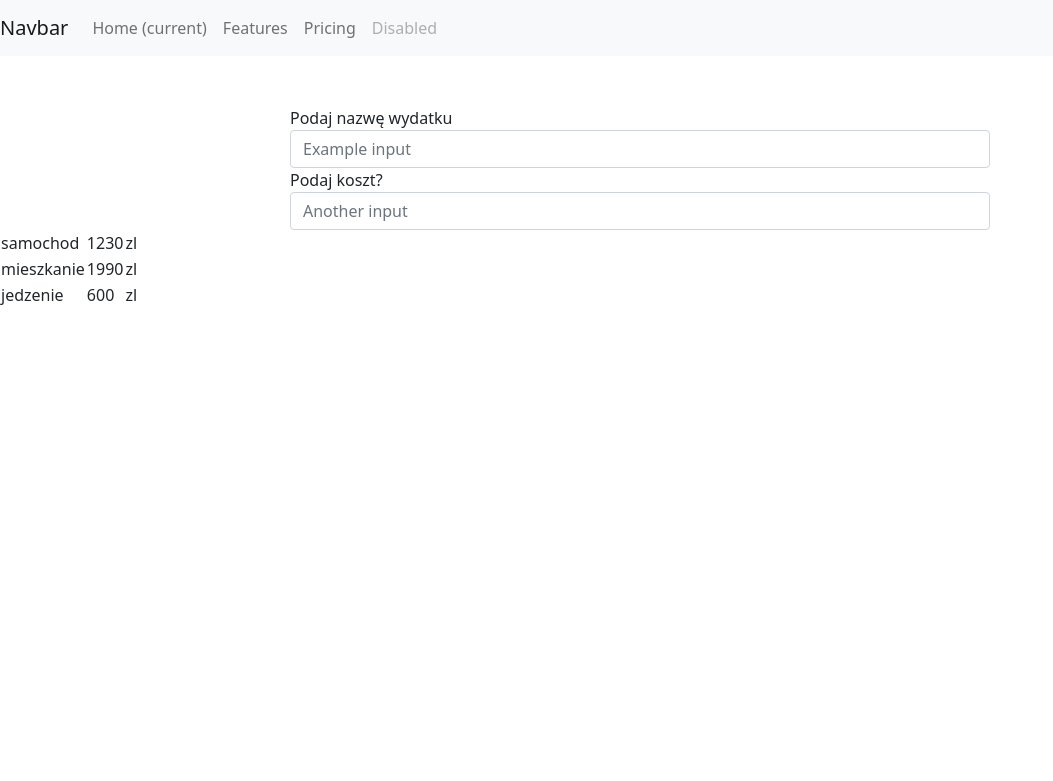
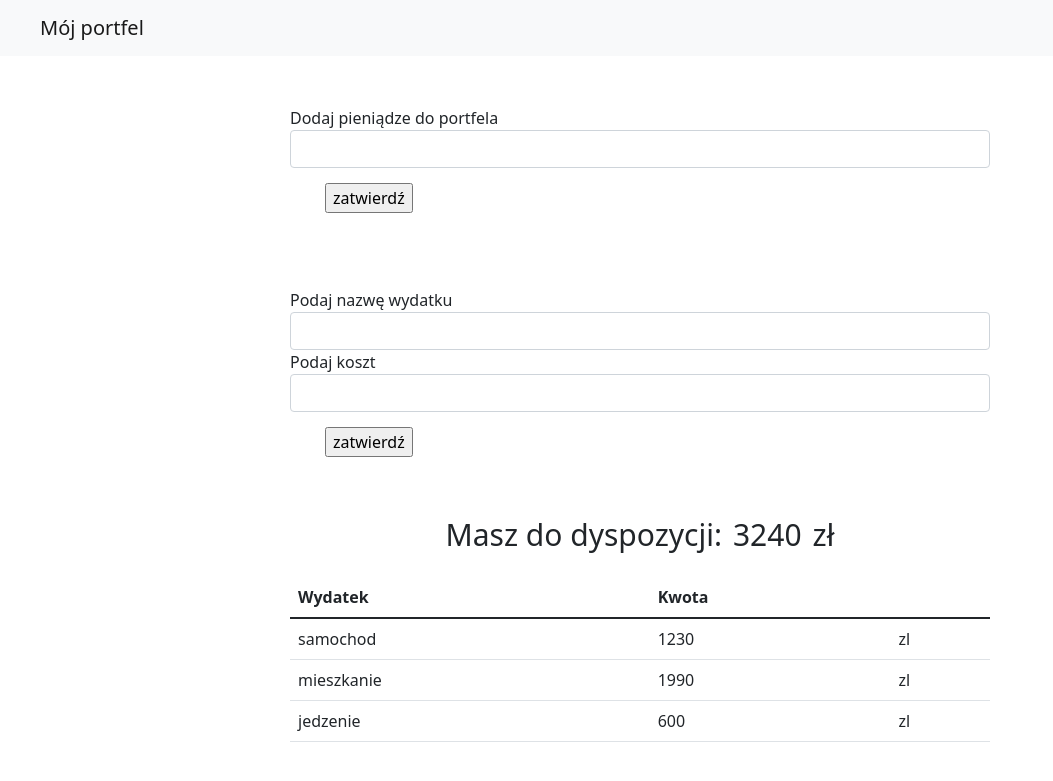
Before and after one commit to arekkopczynski/cdv-pai, a Flask app: page / in a window 1280 px wide. Shown: the top 781 px of the page, without its empty margins (0-1053 px from the left). Run offline with Flask 2, Linux system fonts and the light colour scheme.

Commit message:
front page

```diff
--- a/aaa/app.py
+++ b/aaa/app.py
@@ -9,23 +9,82 @@ data = (
         ('jedzenie', 600),
     )
 
+
+money = 3240
+
 @app.route('/')
 def index_base():
-    return render_template('index_base.html', expenditures=data)
+    return render_template('index_base.html', expenditures=data, money=money)
+
+
+@app.route('/', methods=['POST'])
+def my_money():
+    moneey = request.form['moneyy']
+    global money
+    money += int(moneey)
+    return render_template('index_base.html',expenditures=data, money=money)
 
 
 
-@app.route('/indexx', methods=['GET','POST'])
-def indexx():
-    if request.method == 'GET':
-        return render_template('indexx.html')
-    else:
-        pierwszy_input = 'tak'
-        if 'pierwszy_input' in request.form:
-            pierwszy_input = request.form['pierwszy_input']
 
-        drugi = 100
-        if 'drugi' in request.form:
-            drugi = request.form['drugi']
 
-        return render_template('index_result.html', kasa=pierwszy_input, drugie=drugi)
+
+
+
+
+
+
+
+
+
+
+
+
+
+
+# from flask import Flask, render_template, url_for, request
+
+
+# app = Flask(__name__)
+
+##tu muszą być dane za bazy danych do zmiennej data
+# data = (
+#         ('samochod', 1230),
+#         ('mieszkanie', 1990),
+#         ('jedzenie', 600),
+#         ('zwierzęta', 200),
+#     )
+
+##tu muszą być dane za bazy danych do zmiennej money
+
+# global money
+# money = 3240
+
+
+# @app.route('/')
+# def index_base():
+#     return render_template('index_base.html', expenditures=data, money=money)
+
+
+# @app.route('/', methods=['POST'])
+# def my_form_post():
+#     moneey = request.form['moneyy']
+#     updatedMoney = money + int(moneey)
+#     return render_template('index_base.html', expenditures=data, money=updatedMoney)
+
+
+
+# @app.route('/indexx', methods=['GET','POST'])
+# def indexx():
+#     if request.method == 'GET':
+#         return render_template('indexx.html')
+#     else:
+#         pierwszy_input = 'tak'
+#         if 'pierwszy_input' in request.form:
+#             pierwszy_input = request.form['pierwszy_input']
+
+#         drugi = 100
+#         if 'drugi' in request.form:
+#             drugi = request.form['drugi']
+
+#         return render_template('index_result.html', kasa=pierwszy_input, drugie=drugi)
--- a/aaa/templates/base.html
+++ b/aaa/templates/base.html
@@ -6,23 +6,23 @@
 </head>
 <body>
     <nav class="navbar navbar-expand-lg navbar-light bg-light">
-        <a class="navbar-brand" href="#">Navbar</a>
+        <a class="navbar-brand" style="margin-left: 40px;" href="#">Mój portfel</a>
         <button class="navbar-toggler" type="button" data-toggle="collapse" data-target="#navbarNav" aria-controls="navbarNav" aria-expanded="false" aria-label="Toggle navigation">
           <span class="navbar-toggler-icon"></span>
         </button>
         <div class="collapse navbar-collapse" id="navbarNav">
           <ul class="navbar-nav">
             <li class="nav-item active">
-              <a class="nav-link" href="#">Home <span class="sr-only">(current)</span></a>
+              <a class="nav-link" href="#"> <span class="sr-only"></span></a>
             </li>
             <li class="nav-item">
-              <a class="nav-link" href="#">Features</a>
+              <a class="nav-link" href="#"></a>
             </li>
             <li class="nav-item">
-              <a class="nav-link" href="#">Pricing</a>
+              <a class="nav-link" href="#"></a>
             </li>
             <li class="nav-item">
-              <a class="nav-link disabled" href="#">Disabled</a>
+              <a class="nav-link disabled" href="#"></a>
             </li>
           </ul>
         </div>
--- a/aaa/templates/index_base.html
+++ b/aaa/templates/index_base.html
@@ -1,19 +1,47 @@
 {% extends "base.html" %}
 {% block title %}Home Page{% endblock %}
 {% block content %}
-<form style="max-width: 700px; margin-left: auto; margin-right: auto; margin-top: 50px;">
-    <div class="form-group">
-      <label for="formGroupExampleInput">Podaj nazwę wydatku</label>
-      <input type="text" class="form-control" id="formGroupExampleInput" placeholder="Example input">
-    </div>
-    <div class="form-group">
-      <label for="formGroupExampleInput2">Podaj koszt?</label>
-      <input type="text" class="form-control" id="formGroupExampleInput2" placeholder="Another input">
-    </div>
-  </form>
+<form method="POST" style="max-width: 700px; margin-left: auto; margin-right: auto; margin-top: 50px;">
+  <div class="form-group">
+    <label for="formGroupExampleInput">Dodaj pieniądze do portfela</label>
+    <input type="number" class="form-control" id="formGroupExampleInput" name="moneyy" value="money">
+  </div>
+  <div>
+    <input style="margin: 15px auto 25px 35px" value="zatwierdź" type="submit">
+  </div>
+</form>
+
+<form method="POST" style="max-width: 700px; margin-left: auto; margin-right: auto; margin-top: 50px;">
+  <div class="form-group">
+    <label for="formGroupExampleInput2">Podaj nazwę wydatku</label>
+    <input type="number" class="form-control" id="formGroupExampleInput2" name="drugi">
+  </div>
+  <div class="form-group">
+    <label for="formGroupExampleInput2">Podaj koszt</label>
+    <input type="number" class="form-control" id="formGroupExampleInput2" name="trzeci">
+  </div>
+  <div>
+    <input style="margin: 15px auto 25px 35px" value="zatwierdź" type="submit">
+  </div>
+</form>
+
+<div class="d-flex" style=" max-width: 400px; margin: 30px auto 20px auto;">
+  <p style="margin: auto; font-size: 30px;">Masz do dyspozycji:</p>
+  <p style="margin: auto; font-weight: 500; font-size: 30px;">{{money}}</p>
+  <p style="margin: auto; font-size: 30px;">zł</p>
+</div>
 
 
-  <table>
+
+<div style="max-width: 700px; margin-left: auto; margin-right: auto; margin-top: 20px;">
+  <table class="table">
+    <thead class="thead-dark">
+      <tr>
+        <th scope="col">Wydatek</th>
+        <th scope="col">Kwota</th>
+        <th scope="col"></th>
+      </tr>
+    </thead>
     {% for expenditure in expenditures %}
     <tr>
       {% for value in expenditure %}
@@ -23,7 +51,7 @@
     </tr>
     {% endfor %}
   </table>
-
+</div>
 
 
 
```
